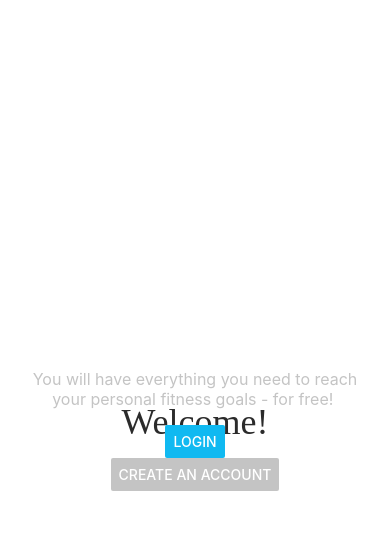
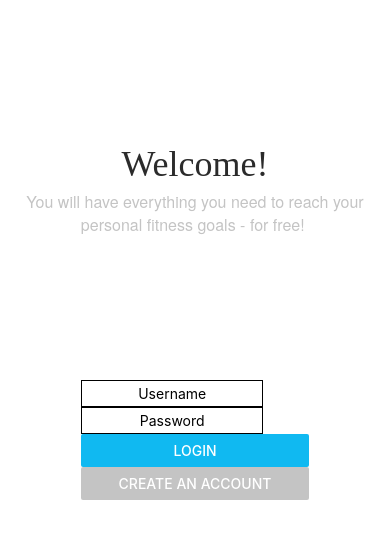
Before and after one commit to rubionestor611/workout-planner, a React Native app: screen / in a window 390 px wide. Shown: the top 538 px of the page. Built offline with nearby package versions, Linux system fonts and the light colour scheme.

Commit message:
Update App.js
Deleted the last two requests and proposing new changes, see if this works?

```diff
--- a/App.js
+++ b/App.js
@@ -1,60 +1,78 @@
-import { StyleSheet, Button, Text, Image, View, SafeAreaView } from 'react-native';
+import { StyleSheet, Button, Text, Image, View, SafeAreaView, TextInput } from 'react-native';
 import React from 'react';
-
 
 export default function App() {
   return (
-    <SafeAreaView style={styles.container}>
-
+    <View style={styles.container}>
       <Image style={styles.image}
         source={require('./assets/workout.png')} />
 
-      <Text style = {styles.heading}> Welcome! </Text>
-      <Text style = {styles.text}>You will have everything you need to reach your personal fitness goals - for free! </Text>
+      <View style={styles.textcontainer}>
+        <Text style = {styles.heading}> Welcome! </Text>
+        <Text style = {styles.text}>You will have everything you need to reach your personal fitness goals - for free! </Text>
+      </View>
 
-      <Button
+      <View style={styles.buttoncontainer}>
+        <TextInput style={styles.inputcontainer} placeholder="Username"/>
+        <TextInput style={styles.inputcontainer} placeholder="Password"/>
+
+        <Button
         title="Login"
         color="#10B9F1"
-        onPress={() => Alert.alert('Simple Button pressed')}
-      />
+        onPress={() => Alert.alert('Simple Button pressed')}/>
 
-      <Button
+        <Button
         title="Create an account"
         color="#C4C4C4"
         accessibilityLabel="Create an account"/>
+      </View>
 
-    </SafeAreaView>
+    </View>
   );
 }
 
 const styles = StyleSheet.create({
   container: {
-    flex: 1,
+    flex: .9,
     backgroundColor: '#fff',
     alignItems: 'center',
     justifyContent: 'center',
   },
-  text:{
-    fontFamily: 'Inter',
-    fontWeight: 400,
-    fontSize: 16,
-    fontWeight: 'normal',
-    color: '#C4C4C4',
-    margin: 16,
-    textAlign: 'center',
+  textcontainer: {
+    flex: 1,
+    alignItems: 'center',
+    justifyContent: 'center',
+  },
+  buttoncontainer:{
+    flex: 1,
   },
   heading:{
     color: '#2B2B2B',
     fontFamily: 'HelveticaNeue-Bold',
     fontSize: 36,
-    position: 'absolute',
+    textAlign: 'center',
+    paddingBottom:5,
+  },
+  text:{
+    fontFamily: 'HelveticaNeue',
+    fontWeight: 400,
+    fontSize: 16,
+    fontWeight: 'normal',
+    color: '#C4C4C4',
     textAlign: 'center',
   },
   image: {
-    position: 'absolute',
-    top: 0
+    top: 0,
+    marginBottom: 0,
   },
   login: {
     backgroundColor: '#10B9F1',
-  }
+  },
+  inputcontainer:{
+    textAlign: 'center',
+    borderWidth: 1,
+    borderColor: '#fffff"',
+    width: '80%',
+    padding: 4
+  },
 });
```
